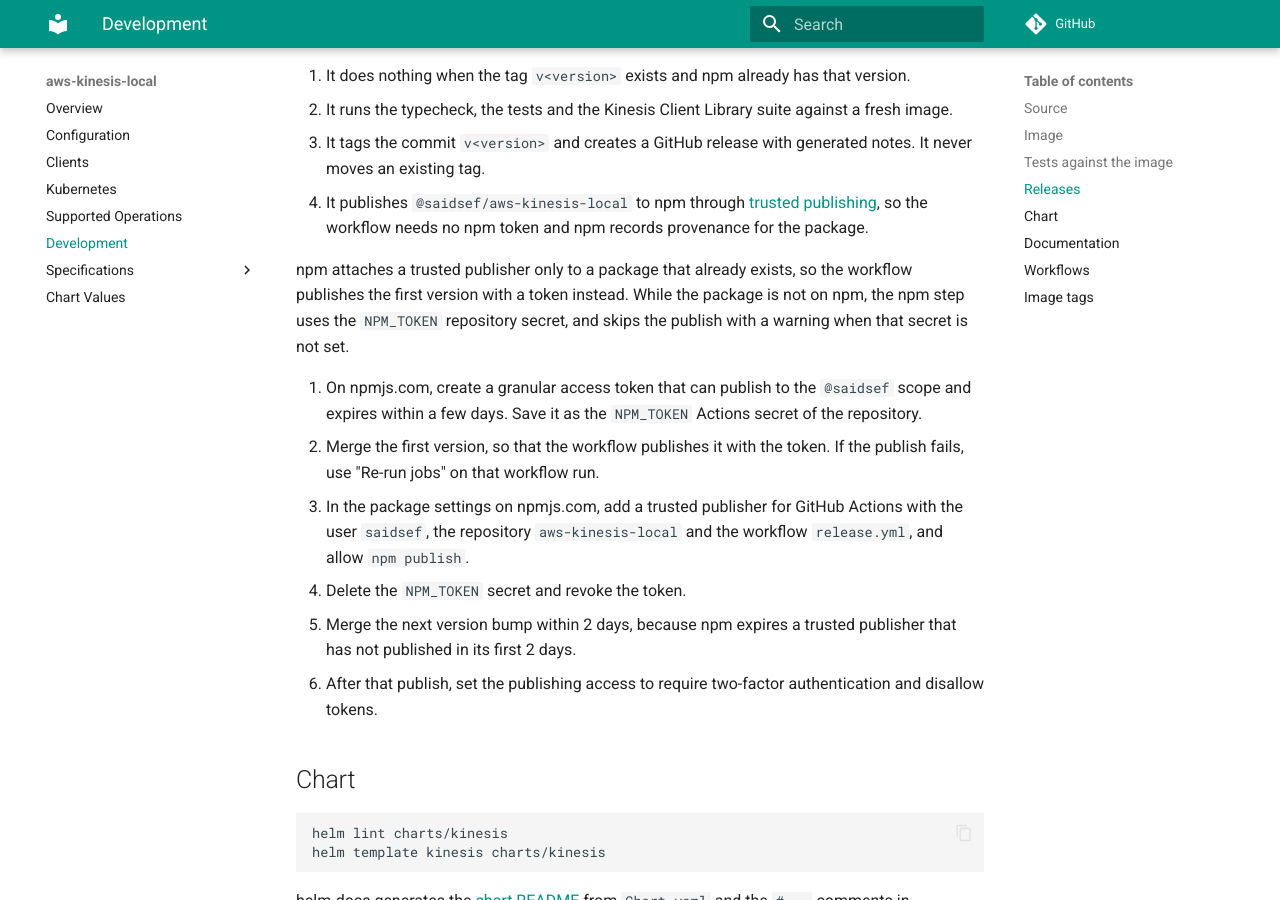
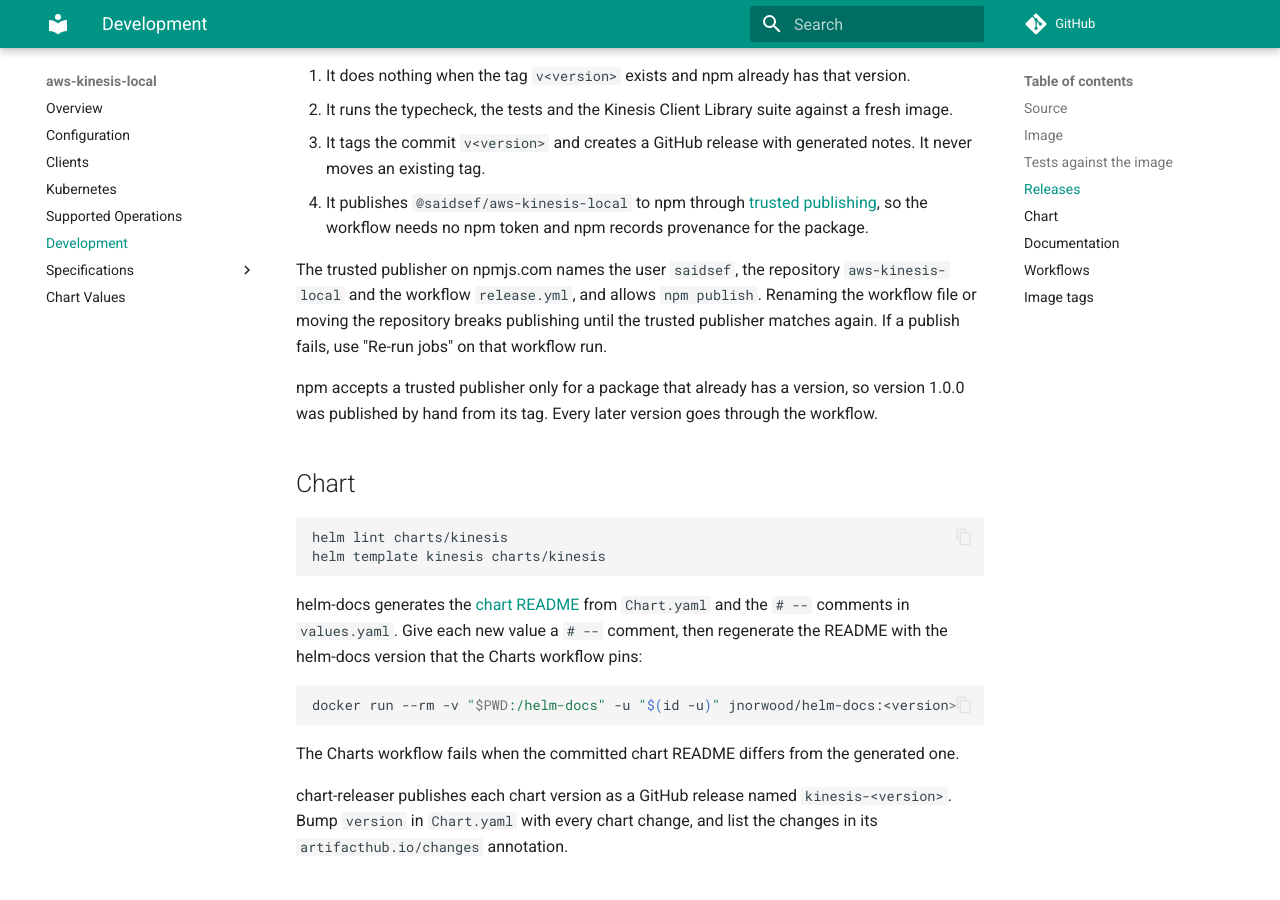
Before and after one commit to saidsef/aws-kinesis-local, an MkDocs documentation site: the page built from docs/development.md, in a window 1280 px wide and 900 px high, scrolled down 1600 px. Built offline with MkDocs 1.6.1 and Material for MkDocs 9.7.7, drawn with Linux system fonts in a browser that asks for light colours; comment, search, counter and statistics services are not loaded.

Commit message:
ci(workflows): publish 1.0.1 to npm through the trusted publisher (#178)
npm accepts a trusted publisher only for a package that already exists,
so 1.0.0 went out by hand and the trusted publisher for release.yml is
now registered. The release workflow drops the NPM_TOKEN fallback and
publishes through OIDC alone, as tracing-node does.

- release.yml runs npm publish with the OIDC token and no longer checks
  whether the package exists.
- docs/development.md describes the trusted publisher and the first
  publish of 1.0.0 by hand.
- docs/specs/architecture.md describes model/ as the Smithy model that
  the generator reads.
- package.json and package-lock.json go from 1.0.0 to 1.0.1.
- actionlint, mkdocs build --strict and all 65 tests pass.

```diff
--- a/docs/development.md
+++ b/docs/development.md
@@ -56,14 +56,9 @@ The version in `package.json` drives each release. Bump it in a pull request, an
 3. It tags the commit `v<version>` and creates a GitHub release with generated notes. It never moves an existing tag.
 4. It publishes `@saidsef/aws-kinesis-local` to npm through [trusted publishing](https://docs.npmjs.com/trusted-publishers), so the workflow needs no npm token and npm records provenance for the package.
 
-npm attaches a trusted publisher only to a package that already exists, so the workflow publishes the first version with a token instead. While the package is not on npm, the npm step uses the `NPM_TOKEN` repository secret, and skips the publish with a warning when that secret is not set.
+The trusted publisher on npmjs.com names the user `saidsef`, the repository `aws-kinesis-local` and the workflow `release.yml`, and allows `npm publish`. Renaming the workflow file or moving the repository breaks publishing until the trusted publisher matches again. If a publish fails, use "Re-run jobs" on that workflow run.
 
-1. On npmjs.com, create a granular access token that can publish to the `@saidsef` scope and expires within a few days. Save it as the `NPM_TOKEN` Actions secret of the repository.
-2. Merge the first version, so that the workflow publishes it with the token. If the publish fails, use "Re-run jobs" on that workflow run.
-3. In the package settings on npmjs.com, add a trusted publisher for GitHub Actions with the user `saidsef`, the repository `aws-kinesis-local` and the workflow `release.yml`, and allow `npm publish`.
-4. Delete the `NPM_TOKEN` secret and revoke the token.
-5. Merge the next version bump within 2 days, because npm expires a trusted publisher that has not published in its first 2 days.
-6. After that publish, set the publishing access to require two-factor authentication and disallow tokens.
+npm accepts a trusted publisher only for a package that already has a version, so version 1.0.0 was published by hand from its tag. Every later version goes through the workflow.
 
 ## Chart
 
--- a/package.json
+++ b/package.json
@@ -1,6 +1,6 @@
 {
   "name": "@saidsef/aws-kinesis-local",
-  "version": "1.0.0",
+  "version": "1.0.1",
   "description": "Local Amazon Kinesis Data Streams server for development and CI, with all 45 operations, enhanced fan-out, JSON and CBOR over HTTP/1.1 and HTTP/2",
   "keywords": [
     "aws",
```
Also changed, not shown: docs/specs/architecture.md (+1 -1 lines), 2 other files.
